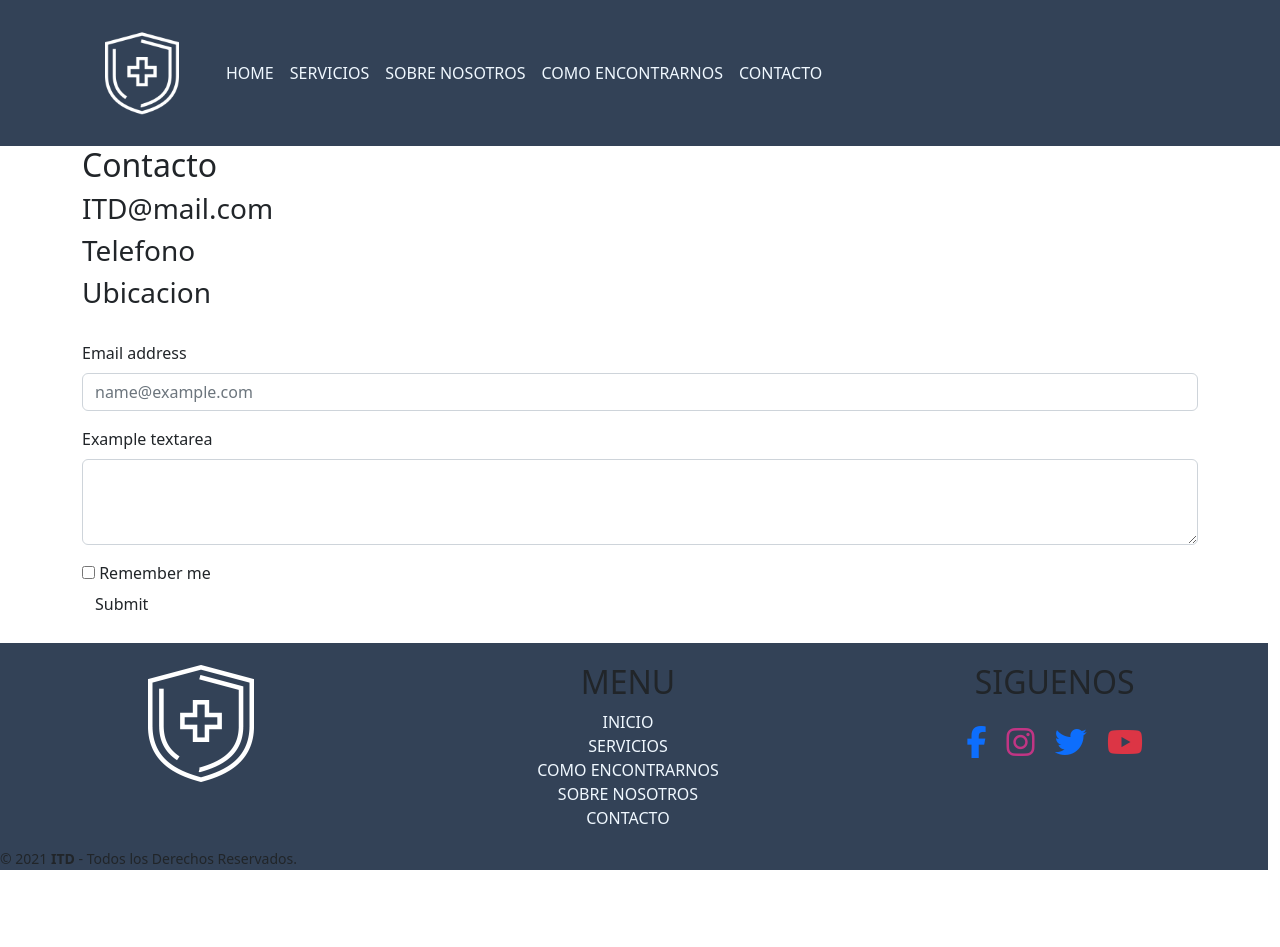
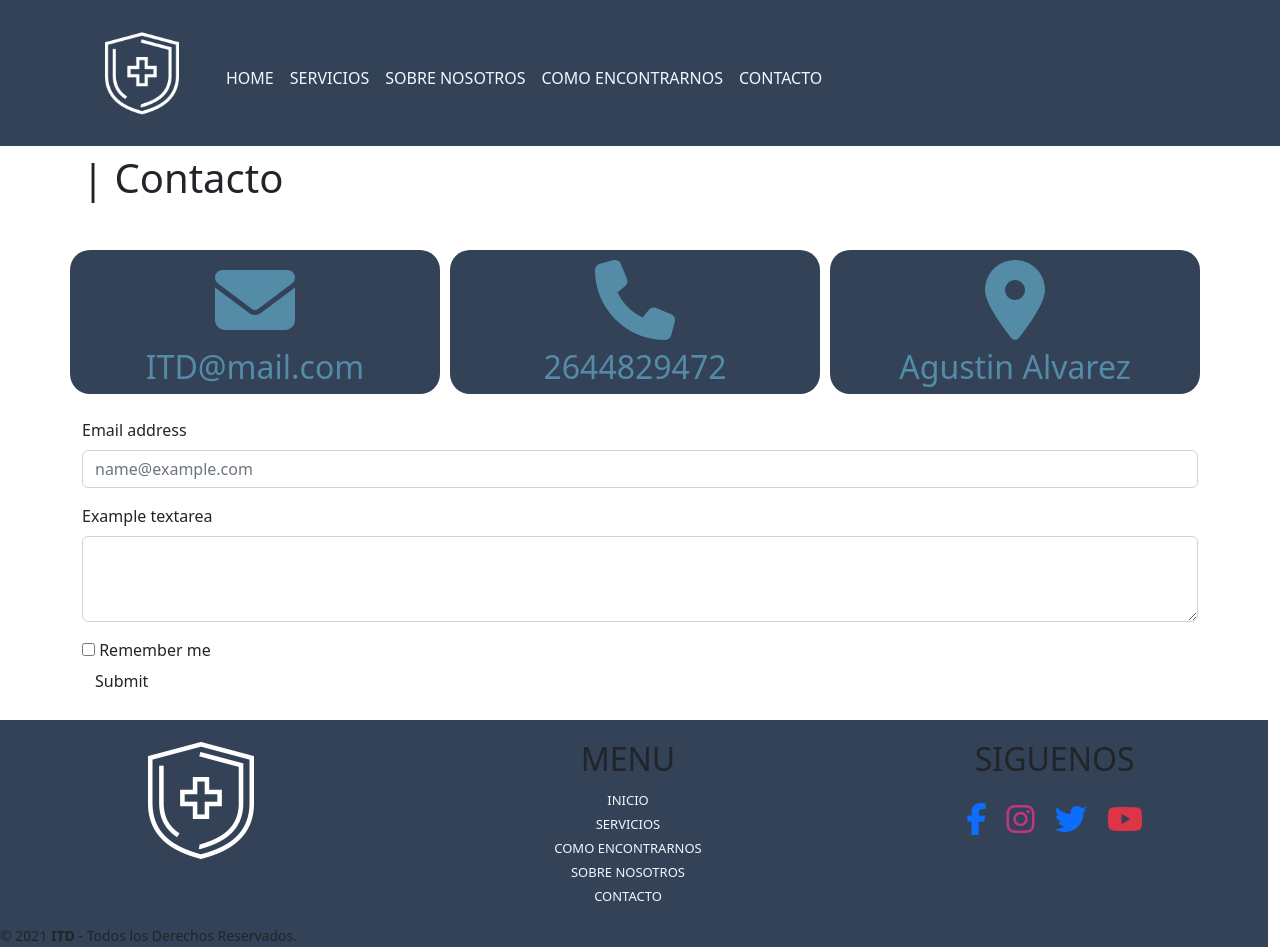
Before and after one commit to tatinares/EntregaFinal-Ares, a plain HTML site: page contacto.html in a window 1280 px wide. Before the commit the page ends 870 px from the top, so only its background shows below. Drawn offline with nearby package versions, Linux system fonts and the light colour scheme.

Commit message:
metatask-1

```diff
--- a/contacto.html
+++ b/contacto.html
@@ -4,7 +4,9 @@
     <meta charset="UTF-8">
     <meta http-equiv="X-UA-Compatible" content="IE=edge">
     <meta name="viewport" content="width=\, initial-scale=1.0">
-    <title>ITD</title>
+    <meta name="description" content="Contacta a la mejor atencion domiciliaria médica que vas a conocer.">
+    <meta name="keywords" content="internación domiciliaria, itd, internaciones, san juan,contacto, contactanos">
+    <title>ITD | CONTÁCTANOS</title>
     <link href="https://cdn.jsdelivr.net/npm/bootstrap@5.2.1/dist/css/bootstrap.min.css" rel="stylesheet"
         integrity="sha384-iYQeCzEYFbKjA/T2uDLTpkwGzCiq6soy8tYaI1GyVh/UjpbCx/TYkiZhlZB6+fzT" crossorigin="anonymous">
     <link rel="stylesheet" href="css/estilos.css">
@@ -44,20 +46,22 @@
 
     </header>
     <main class="container">
-        <div class="nombreinic">
-            <h2>Contacto</h2>
+        <div class="nombreinic mt-2">
+            <h1>| Contacto</h1>
         </div>
         <div class="contactowrapper">
-            <section class="bannerscontacto">
-                <div class="banner">
-                    <h3>ITD@mail.com</h3>
+            <section class="row bannerscontacto mt-5">
+                <div class="col banner text-center">
+                    <i class="icon fa-sharp fa-solid fa-envelope mb-2"></i>
+                    <h2>ITD@mail.com</h2>
                 </div>
-                <div class="banner">
-                    <h3>Telefono</h3>
+                <div class="col banner text-center">
+                    <i class="fa-solid fa-phone mb-2"></i>
+                    <h2>2644829472</h2>
                 </div>
-                <div class="banner">
-                    <h3>Ubicacion</h3>
-                </div>
+                <div class="col banner text-center">
+                    <i class="fa-solid fa-location-dot mb-2"></i>
+                    <h2>Agustin Alvarez</h2>
             </section>
 
             <img src="" alt="">
--- /dev/null
+++ b/scss/_contacto.scss
@@ -0,0 +1,16 @@
+.banner{
+    i{
+        font-size: 80px;
+        color: $secondary-color;
+        padding-top: 10px;
+    }
+    h3{
+        color: white;
+        color:rgb(59, 124, 181)
+    }
+    background-color: $main-color;
+    margin-right: 10px;
+    border-radius: 20px;
+
+
+}
--- a/scss/_servicios.scss
+++ b/scss/_servicios.scss
@@ -1,8 +1,9 @@
-.servi img{
-    height: 9.375rem;
+.servimg figure img{
+    height: 12 rem;
+    border-radius: 100px;
 }
 section{
     h2{
-        color: #548CA8;
+        color: $secondary-color;
     }
 }
--- a/scss/estilos.scss
+++ b/scss/estilos.scss
@@ -1,6 +1,9 @@
+$main-color:#334257;
+$secondary-color: #548CA8;
+
 @import '_servicios.scss';
 @import '_sobre-nosotros.scss';
-$main-color:#334257;
+@import '_contacto.scss';
 *{
     list-style: none;
     text-decoration: none!important;
@@ -26,12 +29,23 @@ nav{
 .navbar-brand img{
     transform: scale(0.7);
 }
+ul li {
+    a{  color: aliceblue !important;
+        font-size: 13px;
+        padding: 10px 13px;
+        border-radius: 3px;
+        text-transform: uppercase;
+        margin-top: 10px;
+    }
+    a:hover {
+        background-color: #EDEDED;
+        color: #000033 !important;
+        transition: .2s;
 
-li a:hover {
-    background-color: #EDEDED;
-    color: #000033 !important;
-    transition: .2s;
- }
+    }
+}
+
+
  @media (min-width: 768px){
     #navbarNav ul{
         justify-content: end !important;
@@ -77,15 +91,7 @@ li a:hover {
     margin-top: 20px;
     padding-top: 20px;
 
-    ul li a {
-        color: aliceblue !important;
-        font-size: 136x;
-            padding: 10px 13px;
-            border-radius: 3px;
-            text-transform: uppercase;
-            margin-top: 10px;
 
-    }
     ul{
         text-align: center !important;
         padding: 0 !important;
```
Also changed, not shown: como-encontrarnos.html (+4 -2 lines), index.html (+2 -0 lines), sobre-nosotros.html (+4 -2 lines), css/estilos.css, img/itd.svg (added), 1 other file.
